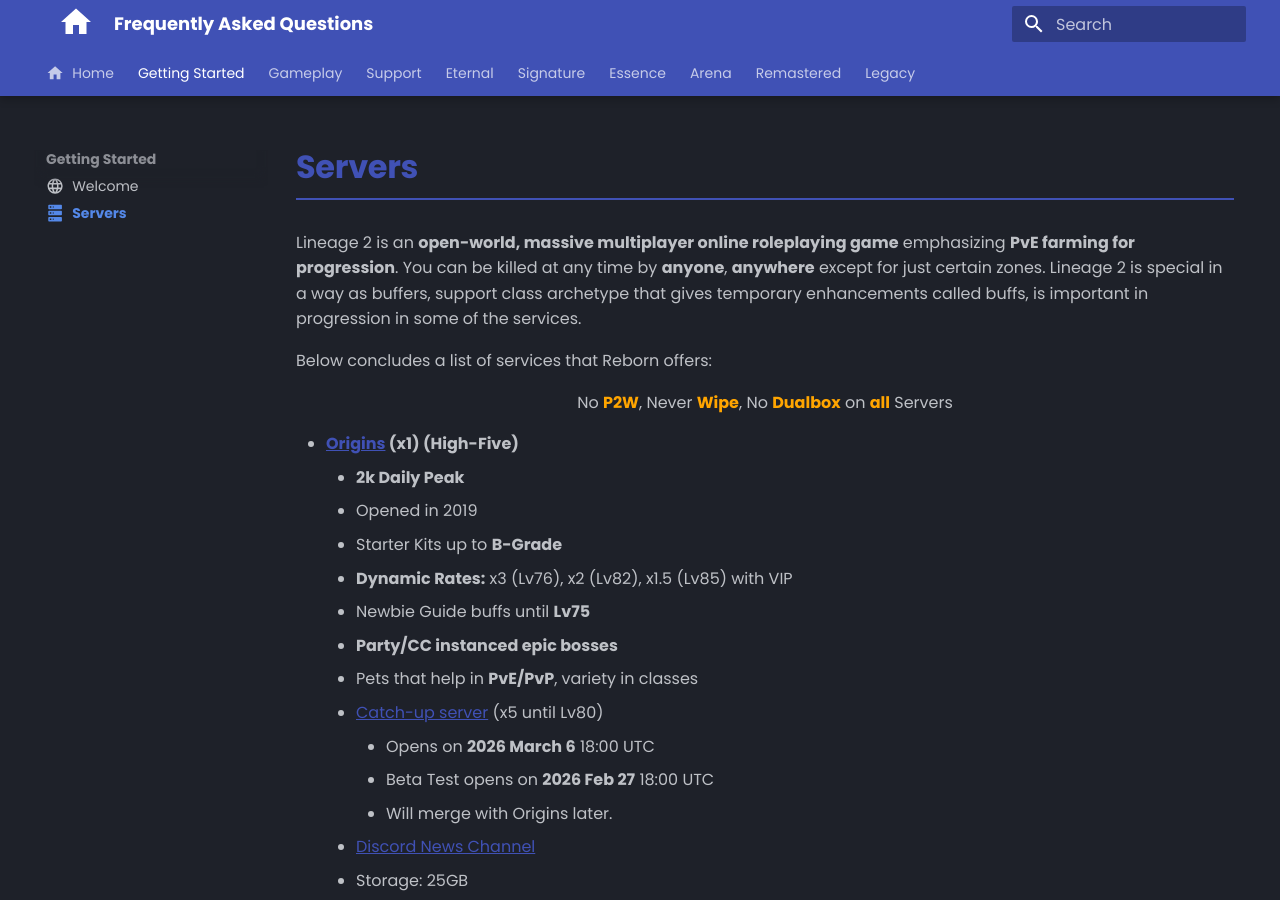
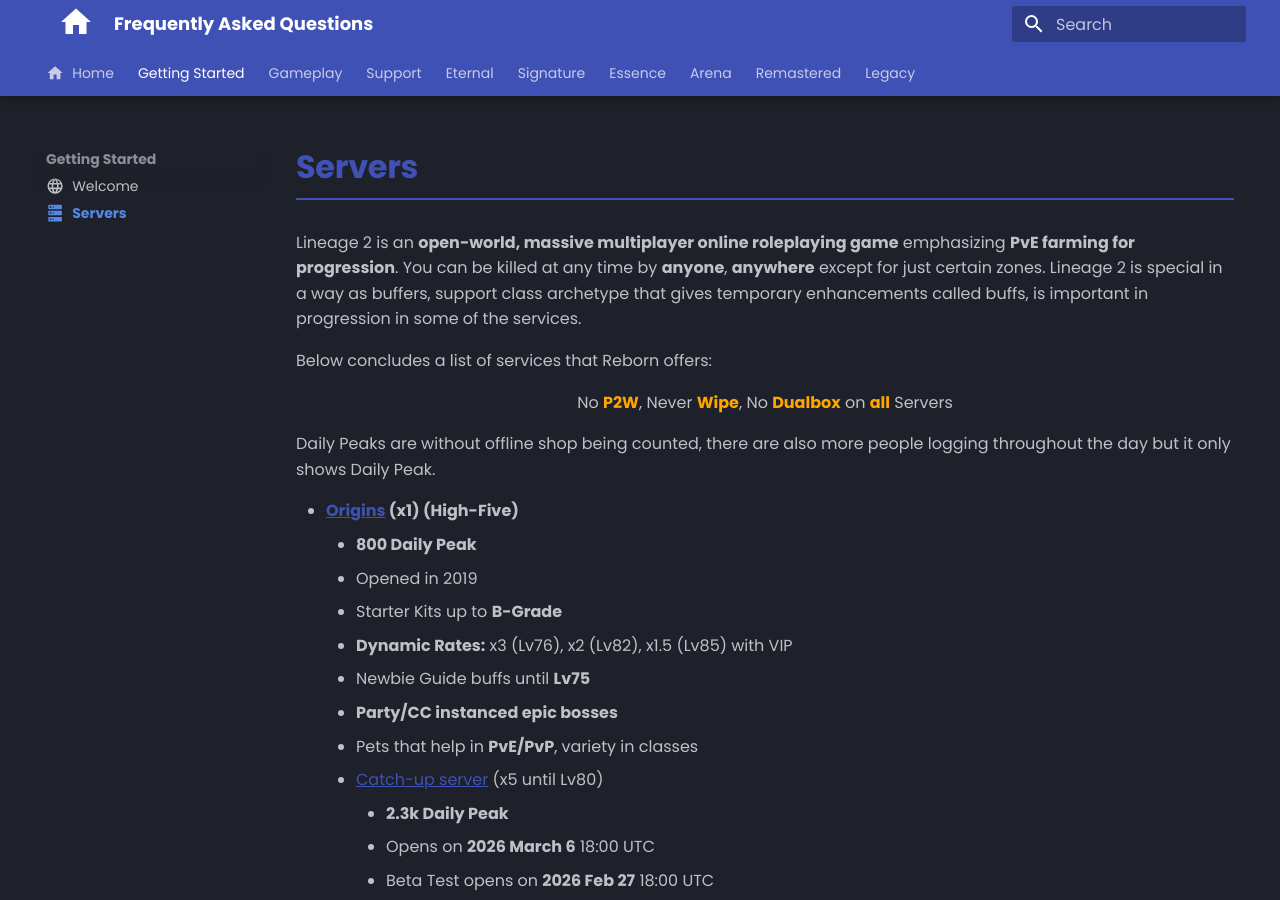
Before and after one commit to tab1-web/faq, an MkDocs documentation site: the page built from docs/getting-started/servers.md, in a window 1280 px wide and 900 px high. Built offline with MkDocs 1.6.1 and Material for MkDocs 9.7.7, drawn with Linux system fonts in a browser that asks for light colours; some web fonts are replaced; comment, search, counter and statistics services are not loaded.

Commit message:
adding user counts, correcting target limit on spear, clarifying duplicate nicks

```diff
--- a/docs/getting-started/servers.md
+++ b/docs/getting-started/servers.md
@@ -13,8 +13,10 @@
 **all**{style="color:orange;"} Servers
 </p>
 
+Daily Peaks are without offline shop being counted, there are also more people logging throughout the day but it only shows Daily Peak.
+
 - **[Origins](https://l2reborn.org/server-features/origins-server-features/) (x1) (High-Five)**
-    - **2k Daily Peak**
+    - **800 Daily Peak**
     - Opened in 2019
     - Starter Kits up to **B-Grade**
     - **Dynamic Rates:** x3 (Lv76), x2 (Lv82), x1.5 (Lv85) with VIP
@@ -22,6 +24,7 @@
     - **Party/CC instanced epic bosses**
     - Pets that help in **PvE/PvP**, variety in classes
     - [Catch-up server](https://l2reborn.org/news/origins-x5-server-features/) (x5 until Lv80)
+        - **2.3k Daily Peak**
         - Opens on **2026 March 6** 18:00 UTC
         - Beta Test opens on **2026 Feb 27** 18:00 UTC
         - Will merge with Origins later.
```
Also changed, not shown: docs/eternal/faq.md (+1 -1 lines), docs/signature/faq.md (+1 -1 lines).
